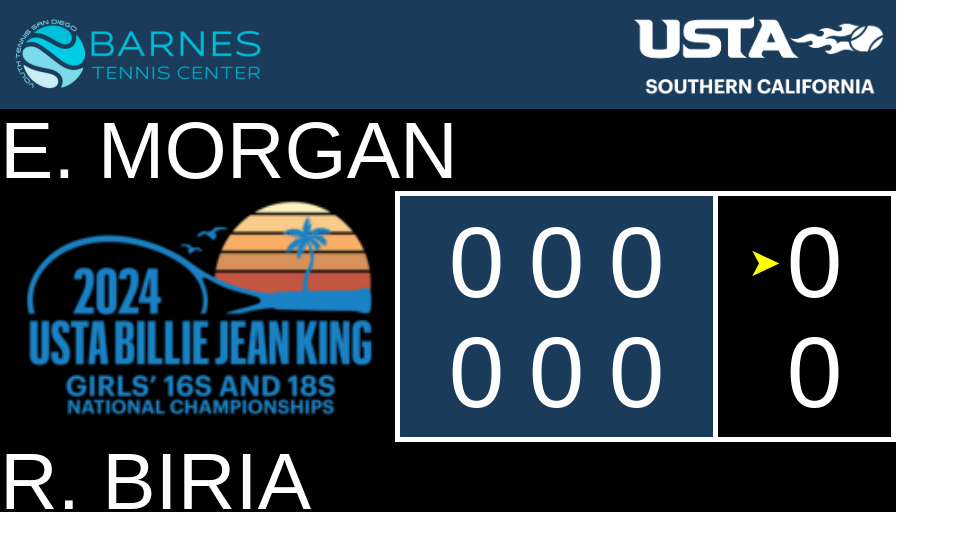
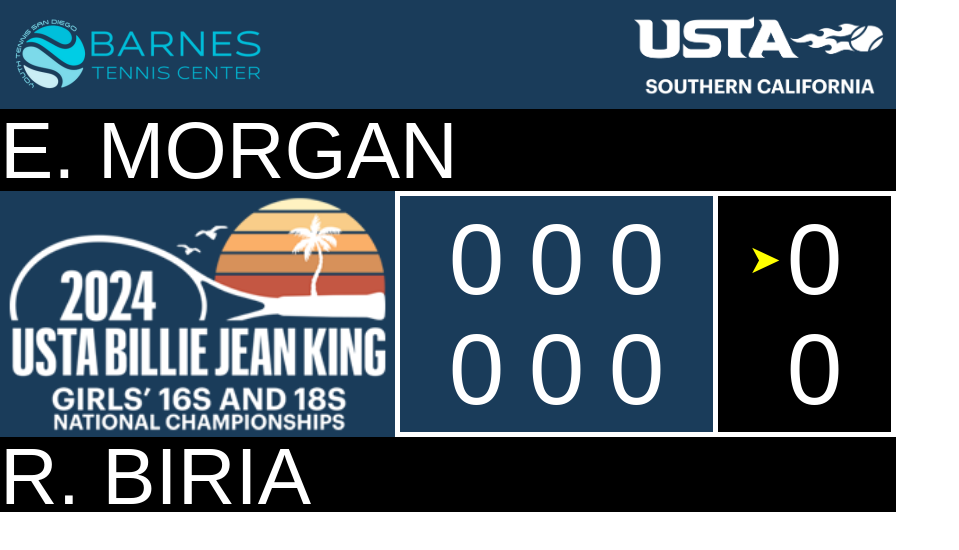
Before and after one commit to Coderinsightmaven/tempuz-bjk-scoreboard, a Next.js app: page / in a window 1280 px wide. Shown: the top 550 px of the page, without its empty margins (0-959 px from the left). Built offline with nearby package versions, Linux system fonts and the light colour scheme.

Commit message:
added white USTABJK logo and made the backgroound same color as the set score background

```diff
--- a/components/BJKScoreBoard.tsx
+++ b/components/BJKScoreBoard.tsx
@@ -109,6 +109,7 @@
 
   const logoContainerStyle: React.CSSProperties = {
     flexShrink: 0,
+    backgroundColor: '#1a3c5a',
   };
 
   const scoresWrapperStyle: React.CSSProperties = {
```
Also changed, not shown: images/tournament_logo.png.
